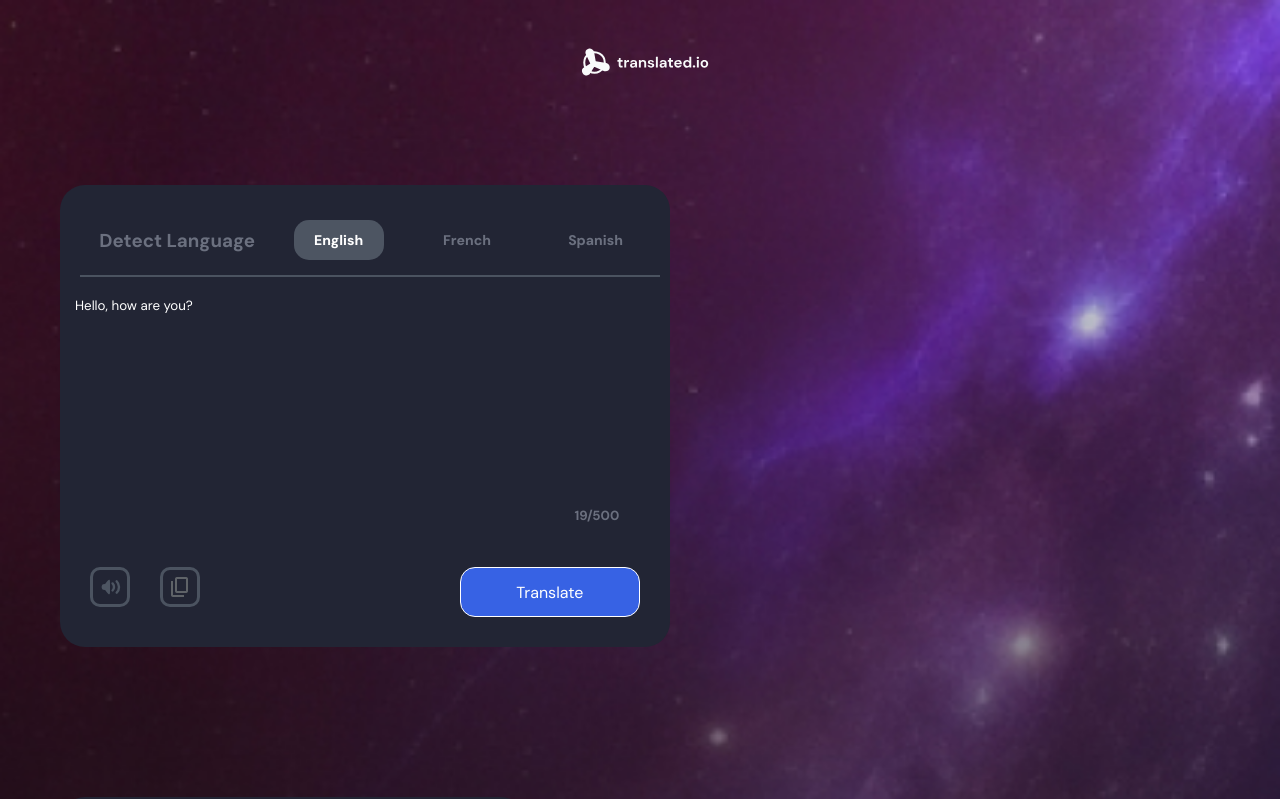
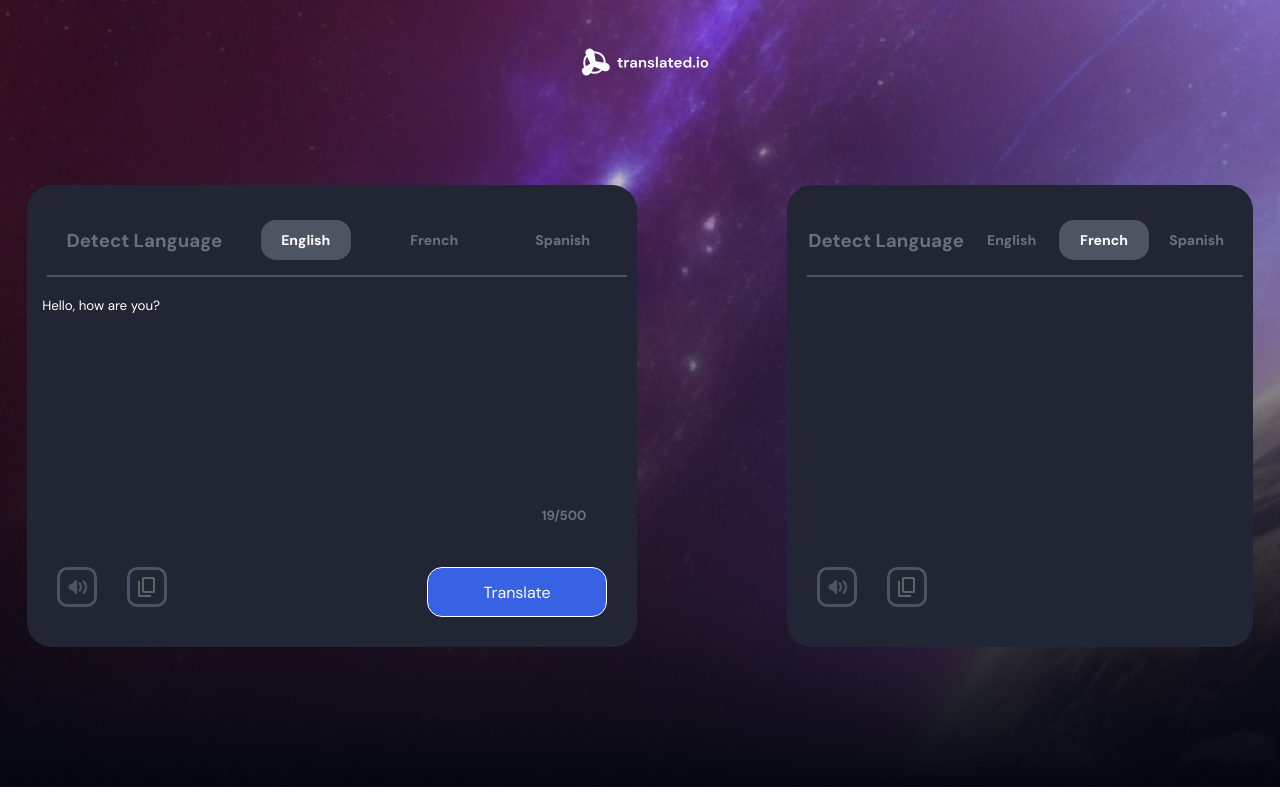
Before and after one commit to AzizArres/translate-app, a React (Vite) app: page / in a window 1280 px wide. Shown: the top 799 px of the page. Built offline with nearby package versions, Linux system fonts and the light colour scheme; no server answers.

Commit message:
css fixes

```diff
--- a/src/App.css
+++ b/src/App.css
@@ -14,7 +14,7 @@
   flex-direction: column;
   justify-content: space-between;
   align-items: center;
-  padding: 40px;
+  padding: 40px 0;
   max-width: 100%;
 }
 
@@ -120,10 +120,9 @@
 }
 
 @media only screen and (max-width: 840px) {
+
   .box{
     flex-direction: column;
-  }
-  .box{
     margin-top: 80px;
     width: 100%;
   }
```
